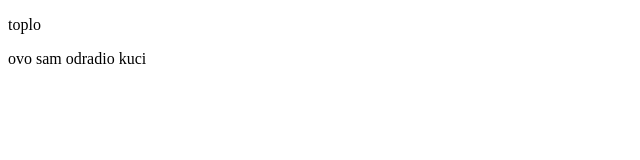
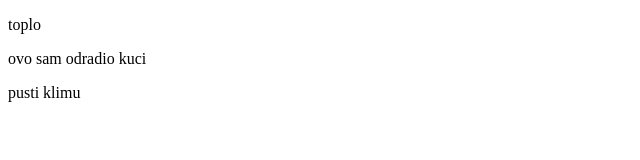
Before and after one commit to dragisam/os2, a plain HTML site: page index.html in a window 1280 px wide. Shown: the full height of the page, 0-640 px from the left. Drawn offline with Linux system fonts and the light colour scheme.

Commit message:
pustanje klime

```diff
--- a/index.html
+++ b/index.html
@@ -8,5 +8,6 @@
 <body>
     <p>toplo</p>
     <p>ovo sam odradio kuci</p>
+    <p>pusti klimu</p>
 </body>
 </html>
```
